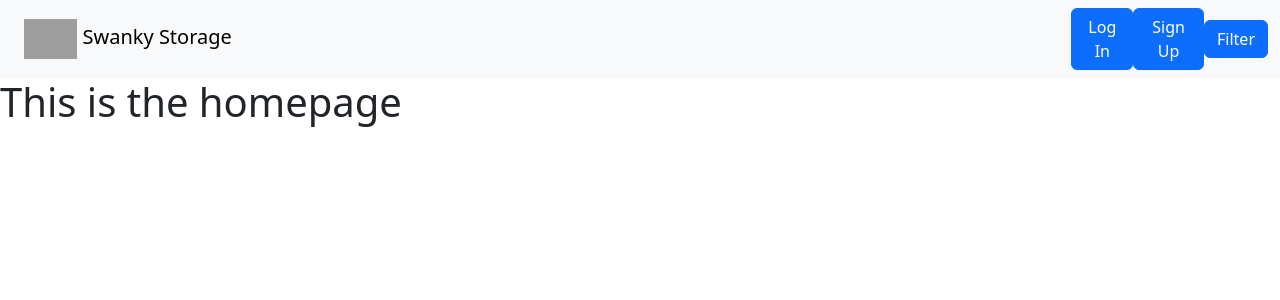
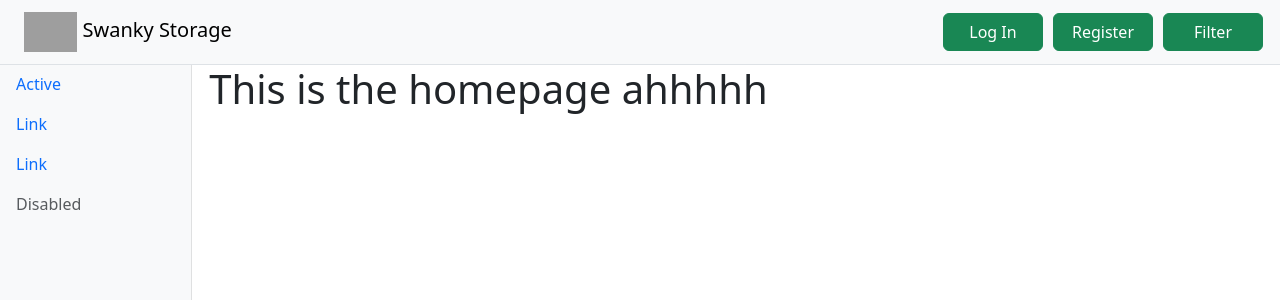
Before and after one commit to CS179K-Summer23/cs179-project-swankystorage, a React (Create React App) app in the folder client/: page / in a window 1280 px wide. Shown: the top 300 px of the page. Built offline with nearby package versions, Linux system fonts and the light colour scheme; grey boxes are pictures that could not be loaded.

Commit message:
Added homepage, navbar, and sidebar to dale branch

```diff
--- a/client/src/App.js
+++ b/client/src/App.js
@@ -1,6 +1,6 @@
 import Signup from "./components/signup"
 import Login from "./components/login"
-import HomeScreen from "./components/HomeScreen"
+import HomeScreen from "./components/HomeScreen/HomeScreen.js"
 import { FilterBar } from "./components/FilterBar"
 import { useState } from 'react'
 import 'bootstrap/dist/css/bootstrap.min.css'
--- /dev/null
+++ b/client/src/components/CustomNavbar/CustomNavbar.css
@@ -0,0 +1,4 @@
+.customNavbarButton{
+    width: 100px;
+    margin: 5px;
+}
--- a/client/src/components/CustomNavbar.js
+++ b/client/src/components/CustomNavbar/CustomNavbar.js
@@ -3,11 +3,11 @@ import Nav from 'react-bootstrap/Nav'
 import Container from 'react-bootstrap/Container';
 import Button from 'react-bootstrap/Button'
 
-//import './CustomNavbar.css'
+import './CustomNavbar.css'
 
 function CustomNavbar(){
     return (
-        <Navbar className="bg-body-tertiary navbar" sticky="top">
+        <Navbar className="bg-body-tertiary navbar border-bottom" sticky="top">
             <Container fluid className="navBarMainContainer">
                 <Container fluid>
                 <Navbar.Brand href="/">
@@ -20,13 +20,13 @@ function CustomNavbar(){
                 </Navbar.Brand>
                 </Container>
                     <Nav className="ml-auto">
-                        <Button variant="primary" className="customNavbarButton" href="login">Log In</Button>{' '}
+                        <Button variant="primary" className="btn btn-success customNavbarButton" href="login">Log In</Button>{' '}
                     </Nav>
                     <Nav className="ml-auto">
-                        <Button variant="primary"className="customNavbarButton" href="register">Sign Up</Button>{' '}
+                        <Button variant="primary"className="btn btn-success customNavbarButton" href="register">Register</Button>{' '}
                     </Nav>
                     <Nav className="ml-auto">
-                        <Button variant="primary" className="customNavbarButton" href="filter">Filter</Button>{' '}
+                        <Button variant="primary" className="btn btn-success customNavbarButton" href="filter">Filter</Button>{' '}
                     </Nav>
             </Container>
         </Navbar>
--- a/client/src/components/FilterBar.js
+++ b/client/src/components/FilterBar.js
@@ -1,5 +1,6 @@
 import { useEffect, useState } from "react"
 import { TextField } from "./FilterFields"
+import CustomNavbar from "./CustomNavbar/CustomNavbar";
 
 export function FilterBar(args) {
     let [request, updateRequest] = useState({});
@@ -9,6 +10,7 @@ export function FilterBar(args) {
     }
     return (
         <>
+            <CustomNavbar/>
             <h1>Filter Bar</h1>
             { args.properties.map((item) =>
                 request[item.prop] && <p key={item.key}>Product Name: {request[item.prop]}</p>
--- a/client/src/components/HomeScreen.js
+++ /dev/null
@@ -1,16 +0,0 @@
-import CustomNavbar from "./CustomNavbar";
-//import Sidebar from '../Sidebar/Sidebar';
-
-//import './HomeScreen.css';
-
-
-function HomeScreen(){
-    return (
-        <>
-            <CustomNavbar/>
-            <h1>This is the homepage</h1>
-        </>
-    )
-}
-
-export default HomeScreen
--- /dev/null
+++ b/client/src/components/HomeScreen/HomeScreen.js
@@ -0,0 +1,28 @@
+import CustomNavbar from '../CustomNavbar/CustomNavbar';
+import Container from 'react-bootstrap/Container';
+import Row from 'react-bootstrap/Row';
+import Col from 'react-bootstrap/Col';
+import Sidebar from '../Sidebar/Sidebar';
+
+import './HomeScreen.css';
+
+
+function HomeScreen(){
+    return (
+        <>
+            <CustomNavbar/>
+            <Container fluid>
+                <Row>
+                    <Col xs={2} id="sidebar-wrapper">
+                        <Sidebar className="bufferedSidebar"/>
+                    </Col>
+                    <Col id="page-content-wrapper">
+                        <h1>This is the homepage ahhhhh</h1>
+                    </Col>
+                </Row>
+            </Container>
+        </>
+    )
+}
+
+export default HomeScreen
--- /dev/null
+++ b/client/src/components/Sidebar/Sidebar.css
@@ -0,0 +1,29 @@
+.sidebar {
+    position: fixed;
+    top: 0;
+    bottom: 0;
+    left: 0;
+    min-height: 100vh !important;
+    z-index: 100;
+    padding: 64px 0 0;
+    box-shadow: inset -1px 0 0 rgba(0, 0, 0, .1);
+
+    width: 15%;
+}
+#sidebar-wrapper{
+    min-height: 100vh !important;
+    margin-left: -1rem;
+    -webkit-transition: margin .25s ease-out;
+    -moz-transition: margin .25s ease-out;
+    -o-transition: margin .25s ease-out;
+    transition: margin .25s ease-out;
+}
+#sidebar-wrapper .sidebar-heading {
+    padding: 0.875rem 1.25rem;
+    font-size: 1.2rem;
+}
+
+#page-content-wrapper {
+    min-width: 0;
+    width: 100%;
+}
--- /dev/null
+++ b/client/src/components/Sidebar/Sidebar.js
@@ -0,0 +1,31 @@
+import {Nav} from "react-bootstrap";
+import {Container, Row, Col} from "react-bootstrap";
+
+import "./Sidebar.css"
+
+function Sidebar(){
+    return (
+            <Nav className="col d-none d-md-block bg-light sidebar"
+            activeKey="/home"
+            onSelect={selectedKey => alert(`selected ${selectedKey}`)}
+            >
+                <div className="sidebar-sticky"></div>
+                <Nav.Item>
+                    <Nav.Link href="/home">Active</Nav.Link>
+                </Nav.Item>
+                <Nav.Item>
+                    <Nav.Link eventKey="link-1">Link</Nav.Link>
+                </Nav.Item>
+                <Nav.Item>
+                    <Nav.Link eventKey="link-2">Link</Nav.Link>
+                </Nav.Item>
+                <Nav.Item>
+                    <Nav.Link eventKey="disabled" disabled>
+                    Disabled
+                    </Nav.Link>
+                </Nav.Item>
+            </Nav>
+    )
+}
+
+export default Sidebar;
--- a/client/src/components/login.js
+++ b/client/src/components/login.js
@@ -2,6 +2,7 @@ import React from 'react'
 import { useState } from "react";
 import { Link, useNavigate } from "react-router-dom";
 import axios from 'axios'
+import CustomNavbar from './CustomNavbar/CustomNavbar';
 
 
 function Login() {
@@ -26,6 +27,8 @@ function Login() {
     }
 
     return(
+      <>
+      <CustomNavbar/>
         <div className="d-flex justify-content-center align-items-center bg-secondary vh-100">
         <div className="bg-white p-3 rounded w-25">
           <h2>Login</h2>
@@ -67,6 +70,7 @@ function Login() {
 
           </div>
         </div>
+      </>
     )
 }
 
--- a/client/src/components/signup.js
+++ b/client/src/components/signup.js
@@ -2,6 +2,7 @@ import { useState } from "react";
 import 'bootstrap/dist/css/bootstrap.min.css'
 import axios from 'axios'
 import {Link, useNavigate} from 'react-router-dom'
+import CustomNavbar from "./CustomNavbar/CustomNavbar";
 
 function Signup() {
     const [name, setName] = useState()
@@ -18,6 +19,8 @@ function Signup() {
     }
 
   return (
+    <>
+    <CustomNavbar/>
     <div className="d-flex justify-content-center align-items-center bg-secondary vh-100">
       <div className="bg-white p-3 rounded w-25">
         <h2>Register</h2>
@@ -72,6 +75,7 @@ function Signup() {
 
       </div>
     </div>
+    </>
   );
 }
 
```
Also changed, not shown: client/src/components/HomeScreen/HomeScreen.css (added), 2 other files (tests, documents, lock files or other folders). Lines whose indentation alone changed are shown as unchanged.
